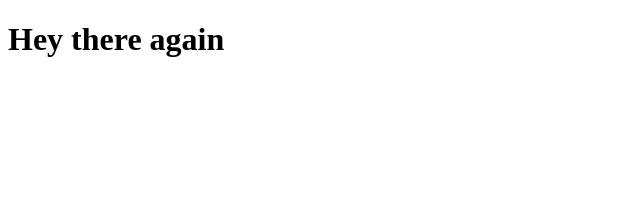
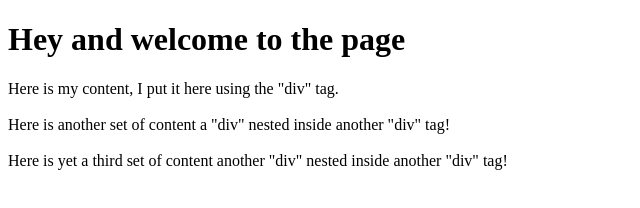
Before and after one commit to zambrose2017/HtmlPractice, a plain HTML site: page index.html in a window 1280 px wide. Shown: the whole page, without its empty margins (0-640 px from the left). Drawn offline with Linux system fonts and the light colour scheme.

Commit message:
Div tags added

```diff
--- a/index.html
+++ b/index.html
@@ -2,13 +2,19 @@
 <html>
 	<head>
 		<meta charset="UTF-8">
-		<title> my title </title>
+		<title> this is my title </title>
 		<meta description= "My description for my awesome website">
 		<meta keywords="website, zacs page, stuff and things">
 	</head>
 	<body>
 
-		<h1>  Hey there again</h1>
+		<h1>  Hey and welcome to the page</h1>
+		<div> Here is my content, I put it here using the "div" tag.
+			<div> </br>Here is another set of content a "div" nested inside another "div" tag!
+			</div>
+			<div> </br>Here is  yet a third set of content another "div" nested inside another "div" tag!
+			</div>
+		</div>
 	</body>
 
 </html>
```
